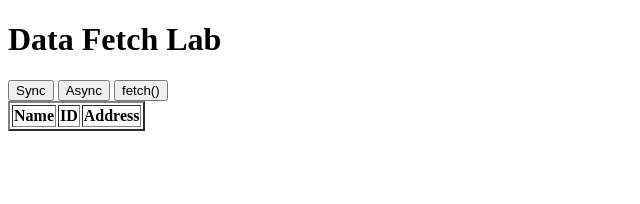
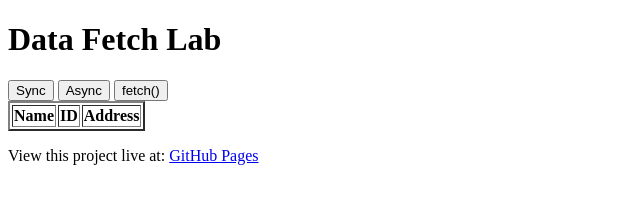
Before and after one commit to dylanocallaghan/lab4_testing, a plain HTML site: page index.html in a window 1280 px wide. Shown: the whole page, without its empty margins (0-640 px from the left). Drawn offline with Linux system fonts and the light colour scheme.

Commit message:
Updated index.html for Lab Submission

```diff
--- a/index.html
+++ b/index.html
@@ -23,5 +23,12 @@
         <tbody id="dataTable">
         </tbody>
     </table>
+    <p>
+        View this project live at:
+        <a href="https://dylanocallaghan.github.io/lab4_testing/" target="_blank">
+          GitHub Pages
+        </a>
+      </p>
+
 </body>
 </html>
```
